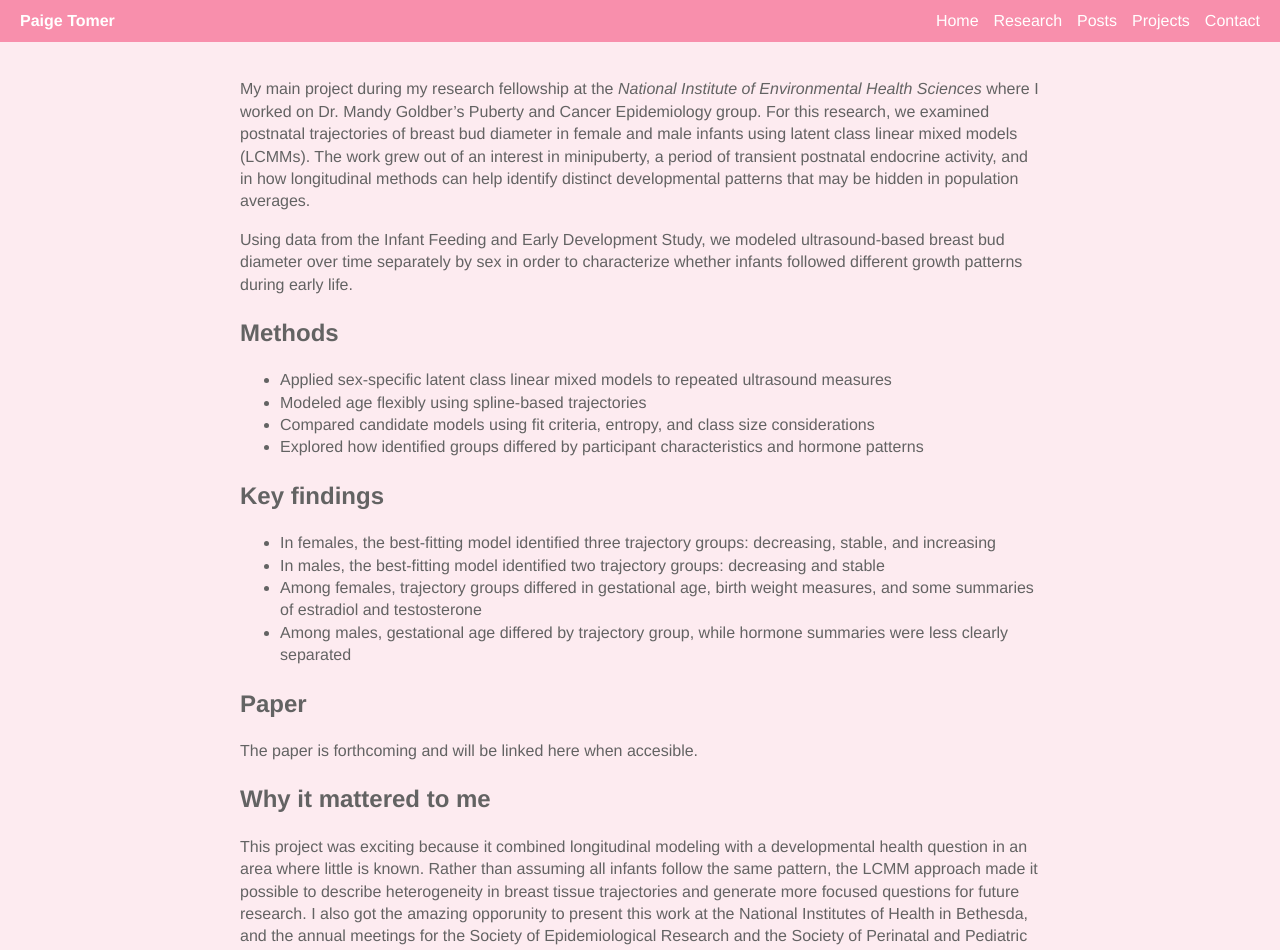
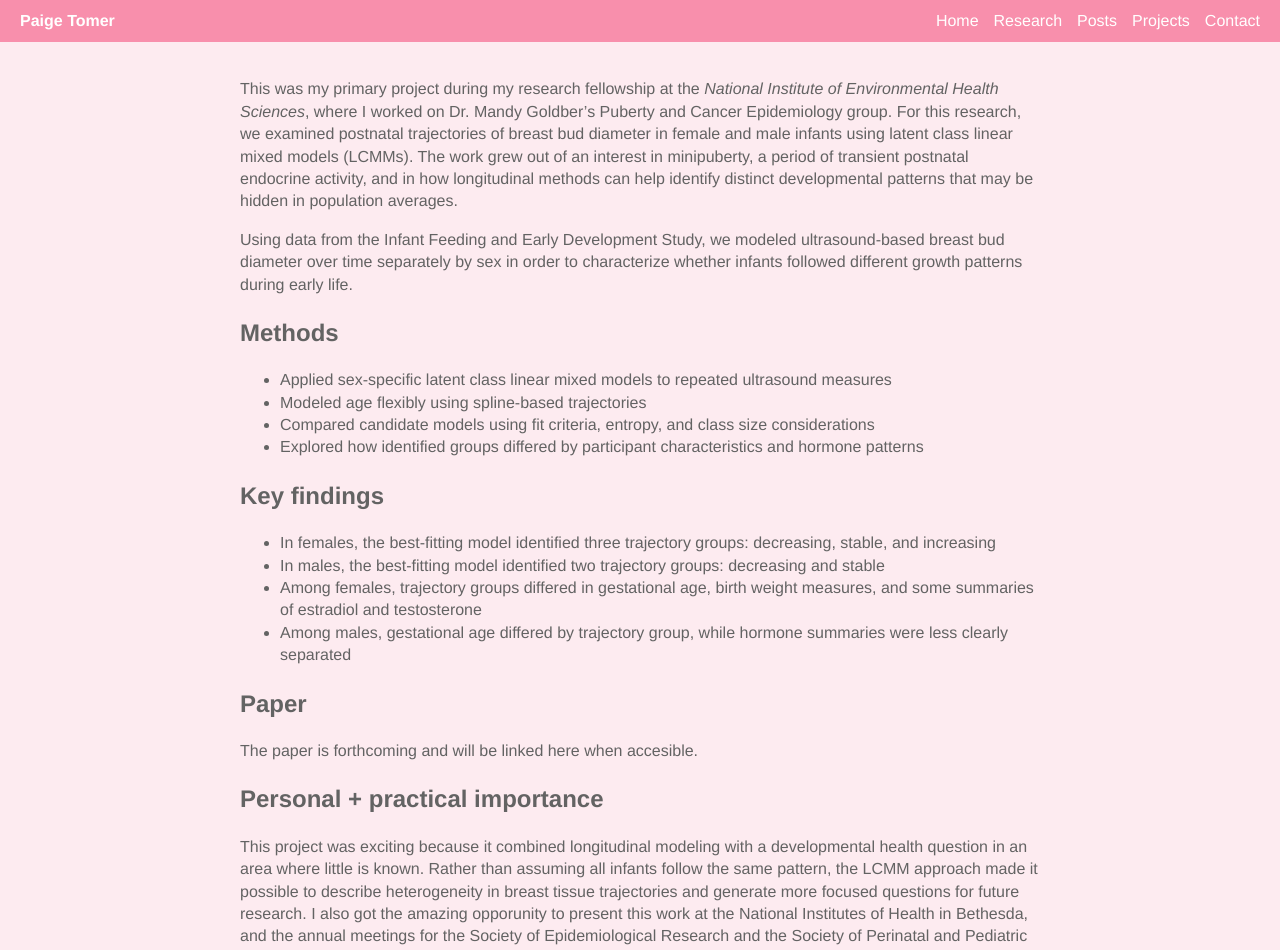
Before and after one commit to petomer-codes/petomer-website, a Jekyll site: the page built from research/bbtrajectories.md, in a window 1280 px wide. Shown: the top 950 px of the page. Built offline with Jekyll 4.4.1, drawn with Linux system fonts in a browser that asks for light colours.

Commit message:
Update bbtrajectories.md

```diff
--- a/research/bbtrajectories.md
+++ b/research/bbtrajectories.md
@@ -3,7 +3,7 @@
 title: Characterizing postnatal trajectories of breast bud diameter in male and female infants
 ---
 
-My main project during my research fellowship at the _National Institute of Environmental Health Sciences_ where I worked on Dr. Mandy Goldber's Puberty and Cancer Epidemiology group. For this research, we examined postnatal trajectories of breast bud diameter in female and male infants using latent class linear mixed models (LCMMs). The work grew out of an interest in minipuberty, a period of transient postnatal endocrine activity, and in how longitudinal methods can help identify distinct developmental patterns that may be hidden in population averages.
+This was my primary project during my research fellowship at the _National Institute of Environmental Health Sciences_, where I worked on Dr. Mandy Goldber's Puberty and Cancer Epidemiology group. For this research, we examined postnatal trajectories of breast bud diameter in female and male infants using latent class linear mixed models (LCMMs). The work grew out of an interest in minipuberty, a period of transient postnatal endocrine activity, and in how longitudinal methods can help identify distinct developmental patterns that may be hidden in population averages.
 
 Using data from the Infant Feeding and Early Development Study, we modeled ultrasound-based breast bud diameter over time separately by sex in order to characterize whether infants followed different growth patterns during early life.
 
@@ -25,7 +25,7 @@
 
 The paper is forthcoming and will be linked here when accesible.
 
-## Why it mattered to me
+## Personal + practical importance
 
 This project was exciting because it combined longitudinal modeling with a developmental health question in an area where little is known. Rather than assuming all infants follow the same pattern, the LCMM approach made it possible to describe heterogeneity in breast tissue trajectories and generate more focused questions for future research. I also got the amazing opporunity to present this work at the National Institutes of Health in Bethesda, and the annual meetings for the Society of Epidemiological Research and the Society of Perinatal and Pediatric Epidemiological Research.
 
```
